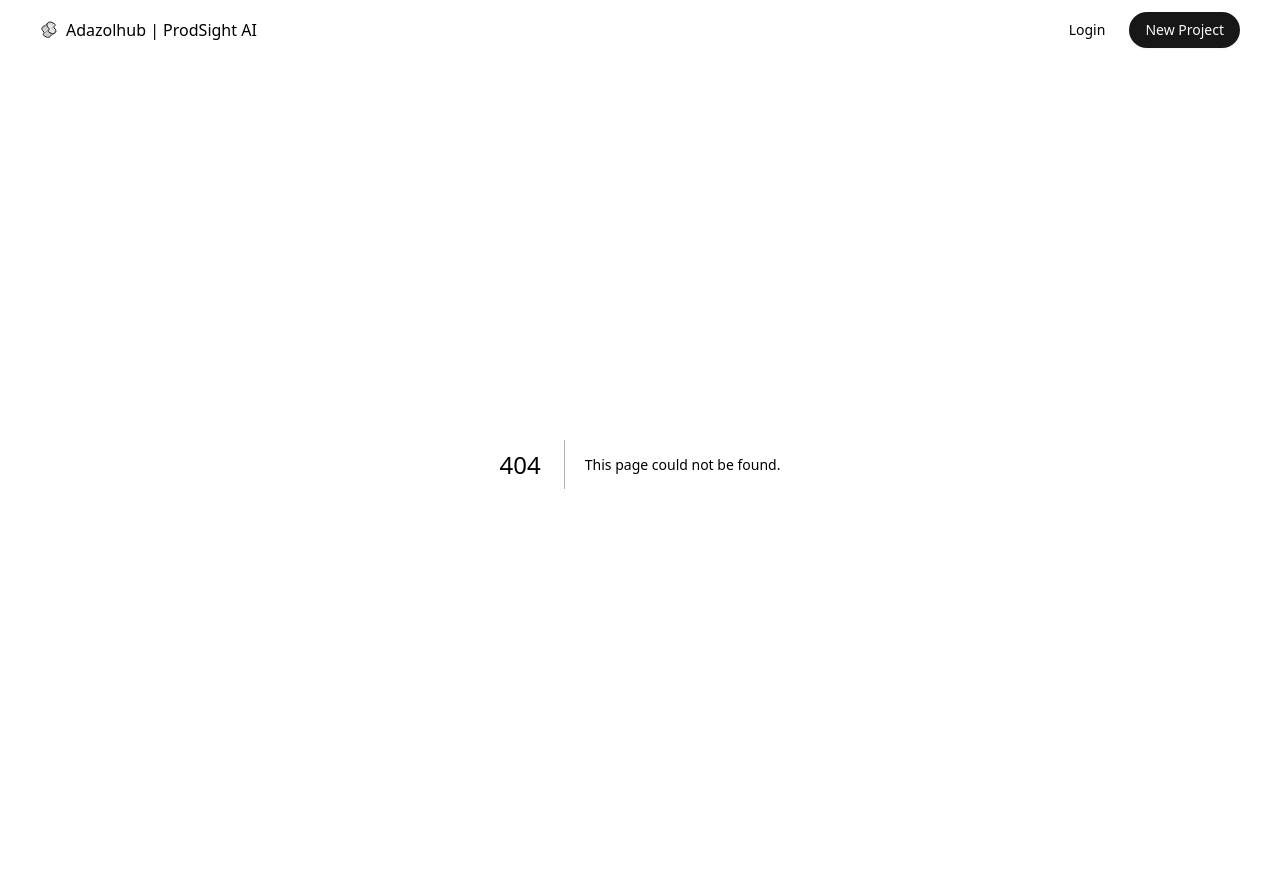
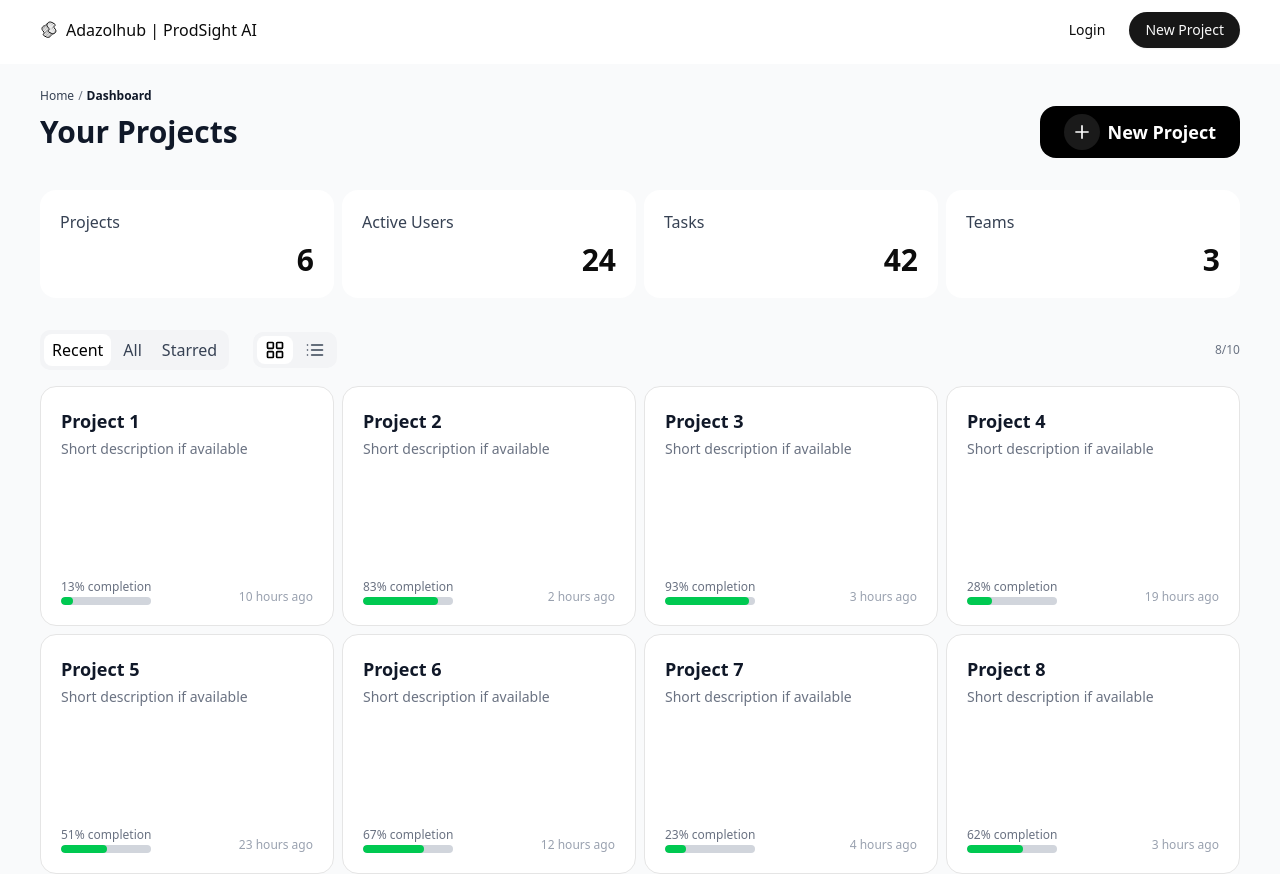
Before and after one commit to adazol123/prodsight-ai, a Next.js app: page /dashboard in a window 1280 px wide. Before the commit this address had no page. Built offline with nearby package versions, Linux system fonts and the light colour scheme.

Commit message:
feat: outline static dashboard baseline ui

```diff
--- /dev/null
+++ b/src/app/dashboard/page.tsx
@@ -0,0 +1,240 @@
+'use client'
+import React from 'react'
+import { LayoutGrid, List } from 'lucide-react'
+import Breadcrumbs from '../_components/breadcrumbs'
+import { layoutVariants } from '@/styles/variants/layout.variant'
+import { cn } from '@/lib/utils'
+
+const dummyStats = [
+  { label: 'Projects', value: 6 },
+  { label: 'Active Users', value: 24 },
+  { label: 'Tasks', value: 42 },
+  { label: 'Teams', value: 3 }
+]
+
+const dummyProjects = Array.from({ length: 8 }).map((_, i) => ({
+  name: `Project ${i + 1}`,
+  description: 'Short description if available',
+  completion: Math.floor(Math.random() * 100),
+  updated: `${Math.floor(Math.random() * 24)} hours ago`
+}))
+
+const Dashboard = () => {
+  const [activeTab, setActiveTab] = React.useState('Recent')
+  const [projects, setProjects] = React.useState(dummyProjects)
+  const [viewMode, setViewMode] = React.useState<'card' | 'list'>('card')
+
+  React.useEffect(() => {
+    if (activeTab === 'Recent') {
+      setProjects(dummyProjects)
+    } else if (activeTab === 'All') {
+      setProjects(dummyProjects)
+    } else if (activeTab === 'Starred') {
+      setProjects(dummyProjects.slice(0, 2))
+    }
+  }, [activeTab])
+
+  return (
+    <>
+      <div
+        className={cn(
+          layoutVariants({
+            className:
+              'min-h-screen flex flex-col items-center bg-gray-50 dark:bg-[#18181b]',
+            mode: 'bleed',
+            size: 'none'
+          })
+        )}
+      >
+        <main
+          className={cn(
+            layoutVariants({
+              className: 'mx-auto px-4 md:px-8 flex-1 flex flex-col'
+            })
+          )}
+        >
+          <Breadcrumbs classes={{ navClassNames: 'mt-6' }} />
+          <div className='flex items-center justify-between  mb-8'>
+            <h1 className='text-3xl font-bold text-gray-900 dark:text-white'>
+              Your Projects
+            </h1>
+            <button className='rounded-2xl bg-black text-white flex items-center justify-center gap-2 px-6 py-2 text-lg font-semibold hover:bg-gray-900 transition'>
+              <span className='inline-flex items-center gap-2'>
+                <span className='bg-white/10 rounded-full p-2'>
+                  <svg
+                    width='20'
+                    height='20'
+                    fill='none'
+                    stroke='currentColor'
+                    strokeWidth='2'
+                    viewBox='0 0 24 24'
+                  >
+                    <path d='M12 4v16m8-8H4' />
+                  </svg>
+                </span>
+                <span className='hidden sm:inline'>New Project</span>
+              </span>
+            </button>
+          </div>
+          {/* Stats cards */}
+          <div className='grid grid-cols-2 md:grid-cols-4 gap-2 mb-8'>
+            {dummyStats.map((stat, i) => (
+              <div
+                key={i}
+                className='rounded-2xl bg-white dark:bg-[#23232b] p-5 flex flex-col justify-between min-h-[100px] transition-shadow hover:shadow-md hover:scale-[1.01] cursor-pointer duration-200'
+              >
+                <div className='text-base font-medium text-gray-700 dark:text-gray-200'>
+                  {stat.label}
+                </div>
+                <div className='text-3xl font-bold text-right mt-2'>
+                  {stat.value}
+                </div>
+              </div>
+            ))}
+          </div>
+          {/* Filter bar */}
+          <div className='flex items-center gap-4 mb-4'>
+            <div className='flex gap-1 bg-gray-100 dark:bg-[#23232b] rounded-lg p-1'>
+              <button
+                className={`px-2 py-1 rounded-md transition ${
+                  activeTab === 'Recent'
+                    ? 'bg-white dark:bg-[#18181b] text-black dark:text-white font-medium'
+                    : 'text-gray-700 dark:text-gray-200'
+                }`}
+                onClick={() => setActiveTab('Recent')}
+              >
+                Recent
+              </button>
+              <button
+                className={`px-2 py-1 rounded-md transition ${
+                  activeTab === 'All'
+                    ? 'bg-white dark:bg-[#18181b] text-black dark:text-white font-medium'
+                    : 'text-gray-700 dark:text-gray-200'
+                }`}
+                onClick={() => setActiveTab('All')}
+              >
+                All
+              </button>
+              <button
+                className={`px-2 py-1 rounded-md transition ${
+                  activeTab === 'Starred'
+                    ? 'bg-white dark:bg-[#18181b] text-black dark:text-white font-medium'
+                    : 'text-gray-700 dark:text-gray-200'
+                }`}
+                onClick={() => setActiveTab('Starred')}
+              >
+                Starred
+              </button>
+            </div>
+            {/* View mode toggle */}
+            <div className='flex gap-1 ml-2 bg-gray-100 dark:bg-[#23232b] rounded-lg p-1'>
+              <button
+                className={`px-2 py-1 rounded-md flex items-center gap-1 transition ${
+                  viewMode === 'card'
+                    ? 'bg-white dark:bg-[#18181b] text-black dark:text-white font-bold'
+                    : 'text-gray-700 dark:text-gray-200'
+                }`}
+                onClick={() => setViewMode('card')}
+                title='Card View'
+                aria-label='Card View'
+              >
+                <LayoutGrid className='w-5 h-5' />
+              </button>
+              <button
+                className={`px-2 py-1 rounded-md flex items-center gap-1 transition ${
+                  viewMode === 'list'
+                    ? 'bg-white dark:bg-[#18181b] text-black dark:text-white font-bold'
+                    : 'text-gray-700 dark:text-gray-200'
+                }`}
+                onClick={() => setViewMode('list')}
+                title='List View'
+                aria-label='List View'
+              >
+                <List className='w-5 h-5' />
+              </button>
+            </div>
+            <span className='ml-auto text-xs text-gray-500 dark:text-gray-400'>
+              {projects.length}/10
+            </span>
+          </div>
+          {/* Projects grid/list */}
+          {viewMode === 'card' ? (
+            <div className='grid grid-cols-1 sm:grid-cols-2 md:grid-cols-3 lg:grid-cols-4 gap-2'>
+              {projects.map((proj, i) => (
+                <div
+                  key={i}
+                  className='rounded-2xl bg-white border dark:bg-[#23232b] p-5 flex flex-col gap-1 min-h-[240px] transition-[shadow,scale] hover:shadow-md hover:scale-[1.005] cursor-pointer duration-200'
+                  tabIndex={0}
+                  role='button'
+                  aria-label={`Open ${proj.name}`}
+                  onClick={() => alert(`Open project: ${proj.name}`)}
+                  onKeyDown={e => {
+                    if (e.key === 'Enter') alert(`Open project: ${proj.name}`)
+                  }}
+                >
+                  <div className='text-lg font-semibold text-gray-900 dark:text-white'>
+                    {proj.name}
+                  </div>
+                  <div className='text-sm text-gray-500 dark:text-gray-300 mb-2'>
+                    {proj.description}
+                  </div>
+                  <div className='flex items-end justify-between gap-2 mt-auto'>
+                    <div>
+                      <span className='text-xs text-gray-500 dark:text-gray-400'>
+                        {proj.completion}% completion
+                      </span>
+                      <div className='flex-1 h-2 rounded bg-gray-300 dark:bg-gray-700 overflow-hidden'>
+                        <div
+                          className='h-2 rounded bg-green-500'
+                          style={{ width: `${proj.completion}%` }}
+                        />
+                      </div>
+                    </div>
+                    <span className='text-xs text-gray-400 ml-2'>
+                      {proj.updated}
+                    </span>
+                  </div>
+                </div>
+              ))}
+            </div>
+          ) : (
+            <div className='flex flex-col gap-2'>
+              {projects.map((proj, i) => (
+                <div
+                  key={i}
+                  className='rounded-xl bg-white border dark:bg-[#23232b] px-4 py-3 flex items-center gap-4 min-h-[60px] transition-[shadow,scale] hover:shadow-sm hover:scale-[1.005] cursor-pointer duration-200'
+                  tabIndex={0}
+                  role='button'
+                  aria-label={`Open ${proj.name}`}
+                  onClick={() => alert(`Open project: ${proj.name}`)}
+                  onKeyDown={e => {
+                    if (e.key === 'Enter') alert(`Open project: ${proj.name}`)
+                  }}
+                >
+                  <div className='flex-1'>
+                    <div className='font-semibold text-gray-900 dark:text-white'>
+                      {proj.name}
+                    </div>
+                    <div className='text-xs text-gray-500 dark:text-gray-300'>
+                      {proj.description}
+                    </div>
+                  </div>
+                  <div className='flex flex-col items-end gap-1'>
+                    <span className='text-xs text-gray-500 dark:text-gray-400'>
+                      {proj.completion}%
+                    </span>
+                    <span className='text-xs text-gray-400'>
+                      {proj.updated}
+                    </span>
+                  </div>
+                </div>
+              ))}
+            </div>
+          )}
+        </main>
+      </div>
+    </>
+  )
+}
+
+export default Dashboard
```
